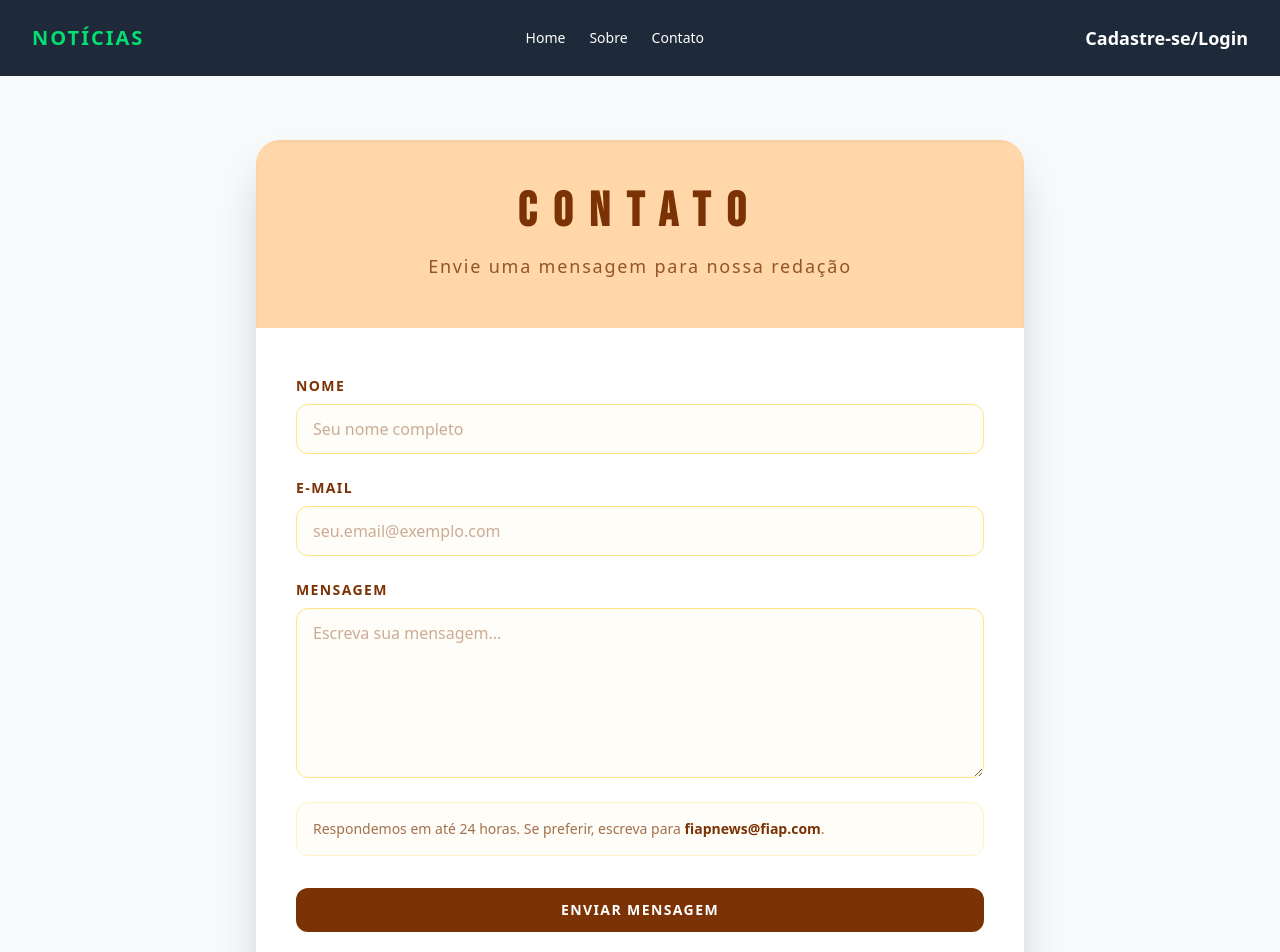
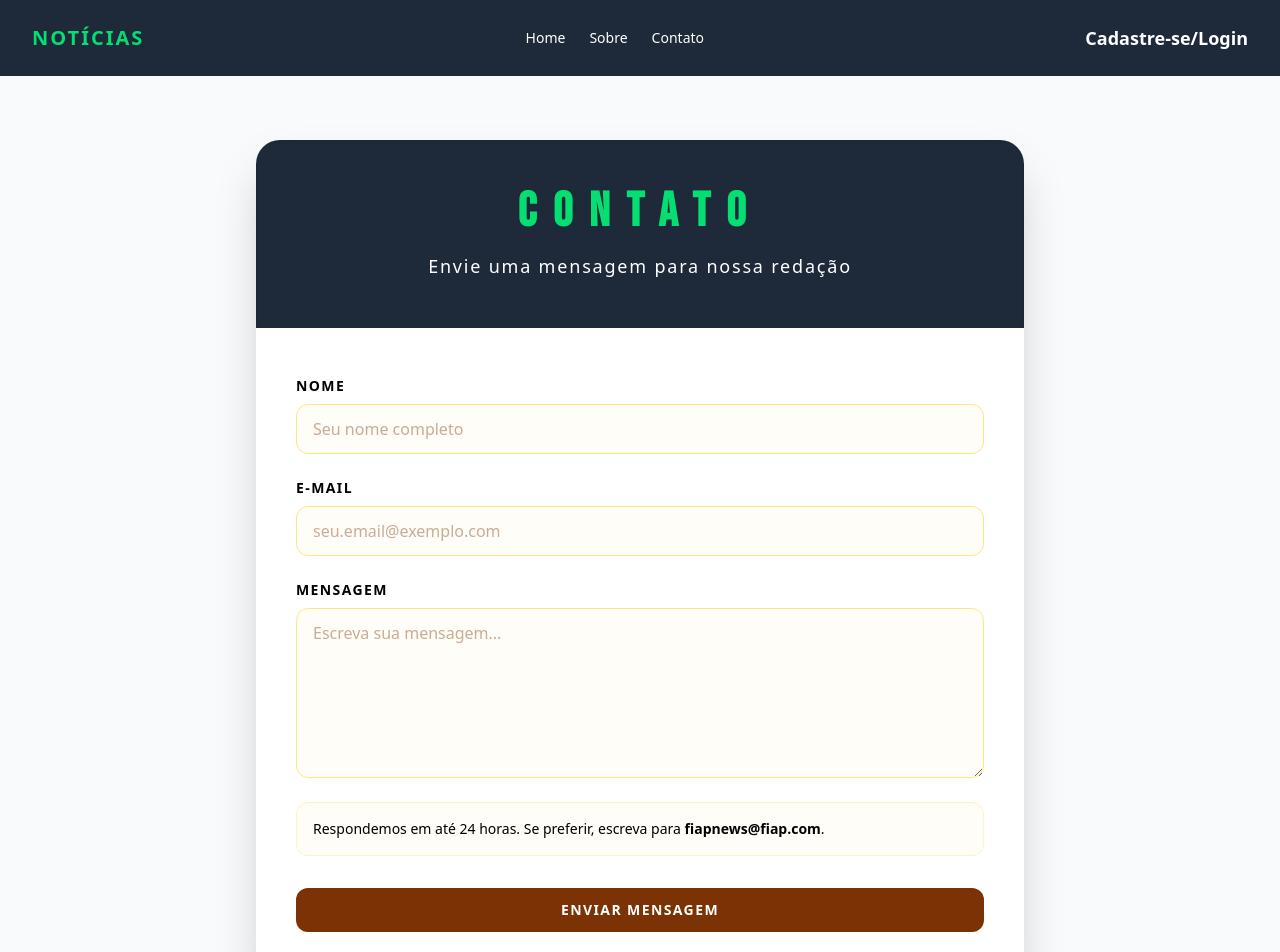
Before and after one commit to 1TDSPW-25/sistema-flow, a React (Vite) app: page /contato in a window 1280 px wide. Shown: the top 952 px of the page. Built offline with nearby package versions, Linux system fonts and the light colour scheme; data requests are answered from the project's data file.

Commit message:
style: alterado as cores do componente Contato no header, h1 e div's.

```diff
--- a/src/pages/Contato/index.tsx
+++ b/src/pages/Contato/index.tsx
@@ -31,11 +31,11 @@ export default function Contato() {
   return (
     <main className="min-h-screen bg-gray-50 py-16 px-4">
       <section className="mx-auto max-w-3xl overflow-hidden rounded-3xl bg-white shadow-2xl">
-        <header className="bg-orange-200 px-10 py-12 text-center shadow-inner">
-          <h1 className="font-[Bebas_Neue] text-5xl font-bold uppercase tracking-[0.35em] text-amber-900">
+        <header className="bg-gray-800 px-10 py-12 text-center shadow-inner">
+          <h1 className="font-[Bebas_Neue] text-5xl font-bold uppercase tracking-[0.35em] text-green-400">
             Contato
           </h1>
-          <p className="mt-4 text-lg font-light tracking-widest text-amber-900/80">
+          <p className="mt-4 text-lg font-light tracking-widest text-white">
             Envie uma mensagem para nossa redação
           </p>
         </header>
@@ -44,7 +44,7 @@ export default function Contato() {
           <div className="flex flex-col gap-2">
             <label
               htmlFor="nome"
-              className="text-sm font-semibold uppercase tracking-widest text-amber-900"
+              className="text-sm font-semibold uppercase tracking-widest bg-gray"
             >
               Nome
             </label>
@@ -63,7 +63,7 @@ export default function Contato() {
           <div className="flex flex-col gap-2">
             <label
               htmlFor="email"
-              className="text-sm font-semibold uppercase tracking-widest text-amber-900"
+              className="text-sm font-semibold uppercase tracking-widest bg-gray"
             >
               E-mail
             </label>
@@ -83,7 +83,7 @@ export default function Contato() {
           <div className="flex flex-col gap-2">
             <label
               htmlFor="mensagem"
-              className="text-sm font-semibold uppercase tracking-widest text-amber-900"
+              className="text-sm font-semibold uppercase tracking-widest bg-gray"
             >
               Mensagem
             </label>
@@ -100,9 +100,9 @@ export default function Contato() {
             />
           </div>
 
-          <div className="rounded-xl border border-amber-100 bg-amber-50/40 p-4 text-sm text-amber-900/70">
+          <div className="rounded-xl border border-amber-100 bg-amber-50/40 p-4 text-sm bg-gray">
             Respondemos em até 24 horas. Se preferir, escreva para{" "}
-            <span className="font-semibold text-amber-900">fiapnews@fiap.com</span>.
+            <span className="font-semibold bg-gray">fiapnews@fiap.com</span>.
           </div>
 
           <button
```
